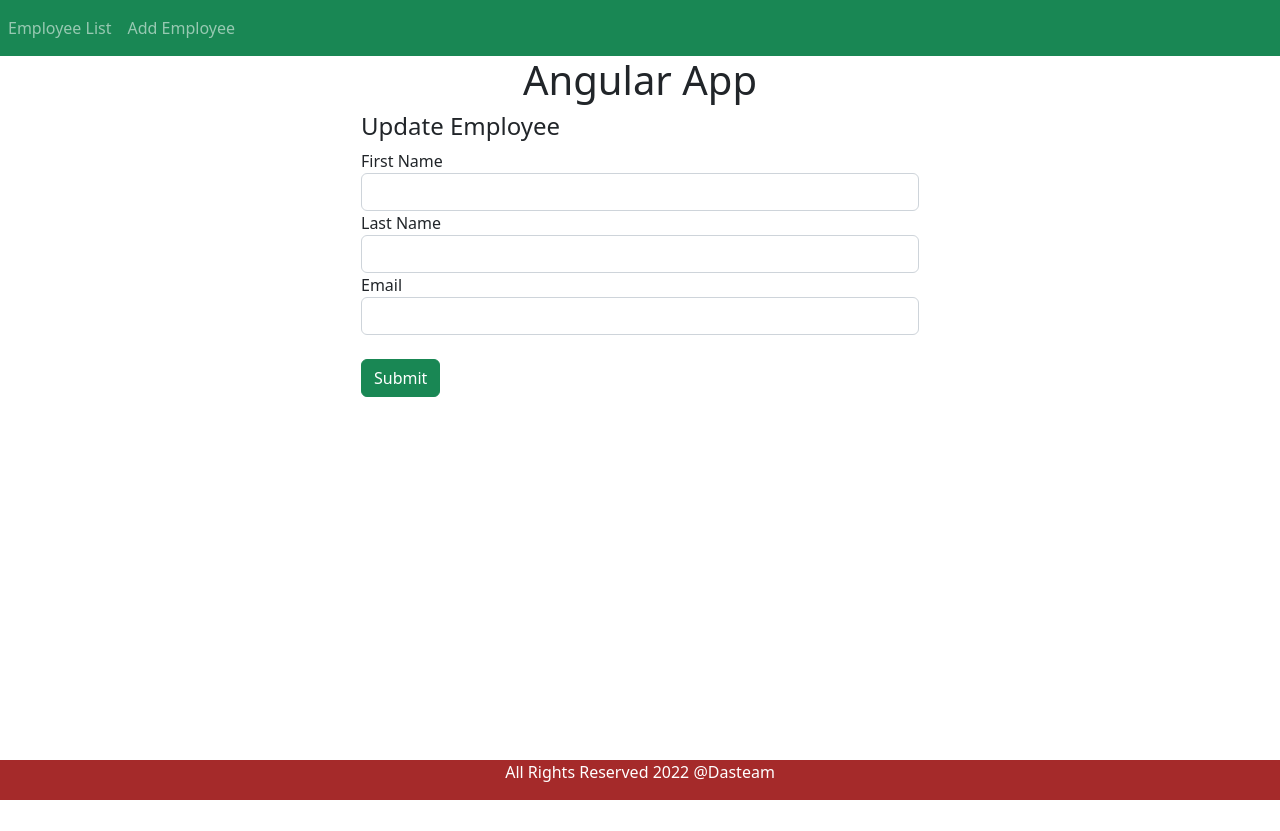
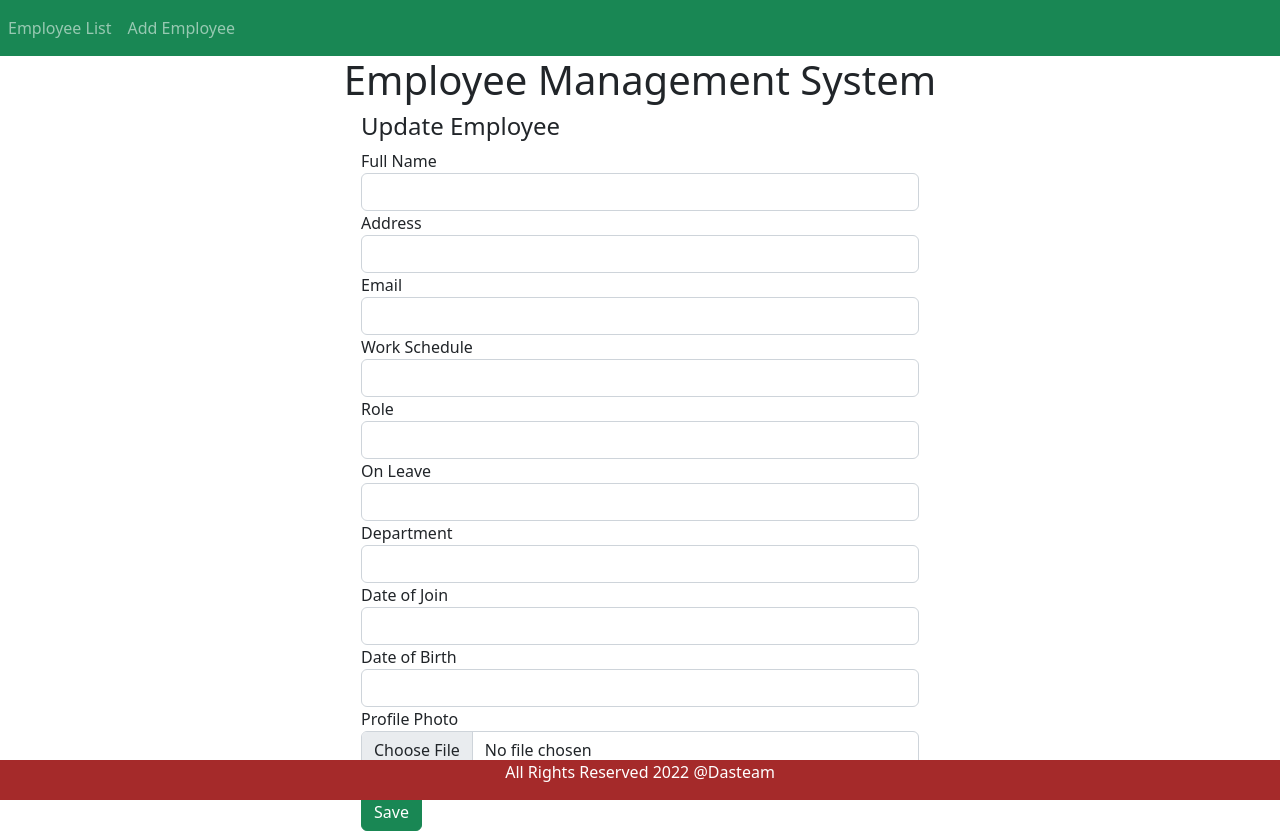
Before and after one commit to Animesh245/Employee-Management-System, an Angular app in the folder Frontend/src/main/frontend/: page /update-employee/1 in a window 1280 px wide. Before the commit the page ends 800 px from the top, so only its background shows below. Built offline with nearby package versions, Linux system fonts and the light colour scheme; no server answers.

Commit message:
Refactored

```diff
--- a/Frontend/src/main/frontend/src/app/app.component.ts
+++ b/Frontend/src/main/frontend/src/app/app.component.ts
@@ -6,5 +6,5 @@ import { Component } from '@angular/core';
   styleUrls: ['./app.component.css']
 })
 export class AppComponent {
-  title = 'Angular App';
+  title = 'Employee Management System';
 }
--- a/Frontend/src/main/frontend/src/app/create-employee/create-employee.component.html
+++ b/Frontend/src/main/frontend/src/app/create-employee/create-employee.component.html
@@ -1,22 +1,61 @@
 <div class="col-md-6 offset-md-3">
     <h4> Create Employee </h4>
-<form (ngSubmit) = "onSubmit()">
+<form (ngSubmit) = "onSubmit()" method="post" enctype="multipart/form-data">
 
     <div class="form-group">
-        <label> First Name </label>
-        <input type="text" class="form-control" id="firstName" [(ngModel)] = "employee.firstName" name="firstName">
-
+        <label> Full Name </label>
+        <input type="text" class="form-control" id="fullName" [(ngModel)] = "employee.fullName" name="fullName">
     </div>
 
+
     <div class="form-group">
-        <label> Last Name </label>
-        <input type="text" class="form-control" id="lastName" [(ngModel)] = "employee.lastName" name="lastName">
+        <label> Address </label>
+        <input type="text" class="form-control" id="address" [(ngModel)] = "employee.address" name="address">
     </div>
+
 
     <div class="form-group">
         <label> Email </label>
         <input type="email" class="form-control" id="email" [(ngModel)] = "employee.email" name="email">
     </div>
+
+
+    <div class="form-group">
+        <label> Work Schedule </label>
+        <input type="text" class="form-control" id="workSchedule" [(ngModel)] = "employee.workSchedule" name="workSchedule">
+    </div>
+
+
+    <div class="form-group">
+        <label> Role </label>
+        <input type="text" class="form-control" id="role" [(ngModel)] = "employee.role" name="role">
+    </div>
+
+    <div class="form-group">
+        <label> On Leave </label>
+        <input type="text" class="form-control" id="onLeave" [(ngModel)] = "employee.onLeave" name="onLeave">
+    </div>
+
+    <div class="form-group">
+        <label> Deparment </label>
+        <input type="text" class="form-control" id="deparment" [(ngModel)] = "employee.worksIn" name="deparment">
+    </div>
+
+    <div class="form-group">
+        <label> Date of Join </label>
+        <input type="text" class="form-control" id="dateOfJoin" [(ngModel)] = "employee.dateOfJoin" name="dateOfJoin">
+    </div>
+
+    <div class="form-group">
+        <label> Date of Birth </label>
+        <input type="text" class="form-control" id="dateOfBirth" [(ngModel)] = "employee.dateOfBirth" name="dateOfBirth">
+    </div>
+
+    <div class="form-group">
+        <label> Profile Photo </label>
+        <input type="file" class="form-control" id="profilePhoto" [(ngModel)] = "employee.profilePhoto" name="profilePhoto">
+    </div>
+
     <br>
 
     <button class="btn btn-success" type="submit">Save</button>
--- a/Frontend/src/main/frontend/src/app/employee-details/employee-details.component.html
+++ b/Frontend/src/main/frontend/src/app/employee-details/employee-details.component.html
@@ -1,16 +1,20 @@
 <div class="col-md-6 offset-md-3">
-    <div class="card" >
+
+    <div class="card" style="width: 18rem;">
+        <img src="EMS_Files/{{employee.profilePhotoPath}}" class="card-img-top" alt="...">
         <div class="card-body">
-            <h4 class="text-primary"> Employee Details </h4>
-        <div>
-            <label> <b> First Name: </b> {{employee.firstName}}</label>
+          <h5 class="card-title">{{employee.fullName}}</h5>
+          <ul class="list-group list-group-flush">
+            <li class="list-group-item"><b> Date of Join: </b> {{employee.dateOfJoin}}</li>
+            <li class="list-group-item"><b> Address:  </b> {{employee.address}}</li>
+            <li class="list-group-item"><b> Email ID:  </b> {{employee.email}}</li>
+            <li class="list-group-item"><b> Date of Birth:  </b> {{employee.dateOfBirth}}</li>
+            <li class="list-group-item"><b> Work Schedule:  </b> {{employee.workSchedule}}</li>
+            <li class="list-group-item"><b> Role:  </b> {{employee.role}}</li>
+            <li class="list-group-item"><b> On Leave:  </b> {{employee.onLeave}}</li>
+            <li class="list-group-item"><b> Works In:  </b> {{employee.worksIn}}</li>
+          </ul>
         </div>
-        <div>
-            <label> <b> Last Name: </b> {{employee.lastName}}</label>
-        </div>
-        <div>
-            <label> <b> Email ID:  </b> {{employee.email}}</label>
-        </div>
-        </div>
-    </div>
-    </div>
+      </div>
+
+</div>
--- a/Frontend/src/main/frontend/src/app/employee-list/employee-list.component.html
+++ b/Frontend/src/main/frontend/src/app/employee-list/employee-list.component.html
@@ -2,18 +2,29 @@
 <table class="table table-striped">
     <thead>
         <tr>
-            <th> Firstname </th>
-            <th> Lastname </th>
+            <th> ID </th>
+            <th> Profile Photo</th>
+            <th> Fullname </th>
             <th> Email </th>
+            <!-- <th> Date of Birth </th> -->
+            <th> Work Schedule</th>
+            <th> Role </th>
+            <th> On Leave</th>
+            <th> Deparment</th>
             <th> Actions </th>
         </tr>
     </thead>
     <tbody>
         <!-- here employees won't be recognised until u introduce in employee-list component -->
         <tr *ngFor="let employee of employees">
-            <td> {{employee.firstName}} </td>
-            <td> {{employee.lastName}} </td>
+            <td> {{employee.id}} </td>
+            <td> <img class="img-thumbnail" src="EMS_Files/{{employee.profilePhotoPath}}" height="150px" width="150px" alt=""> </td>
+            <td> {{employee.fullName}} </td>
             <td> {{employee.email}} </td>
+            <td> {{employee.workSchedule}} </td>
+            <td> {{employee.role}} </td>
+            <td> {{employee.onLeave}} </td>
+            <td> {{employee.worksIn}} </td>
             <td>
                 <button (click)="updateEmployee(employee.id)  " class="btn btn-outline-warning"> Update </button>
                  <button (click)="deleteEmployee(employee.id)" class="btn btn-outline-danger" style="margin-left: 10px"> Delete </button>
--- a/Frontend/src/main/frontend/src/app/employee.service.ts
+++ b/Frontend/src/main/frontend/src/app/employee.service.ts
@@ -13,12 +13,12 @@ export class EmployeeService {
   constructor(private httpClient: HttpClient) { }
 
   getEmployeesList(): Observable<Employee[]>{
-    return this.httpClient.get<Employee[]>(`${this.baseURL}`);
+    return this.httpClient.get<Employee[]>(`${this.baseURL}/`);
   }
 
   //this is a post method, will be used to send data to api
   createEmployee(employee: Employee): Observable<Object>{
-    return this.httpClient.post<Object>(`${this.baseURL}`, employee);
+    return this.httpClient.post<Object>(`${this.baseURL}/`, employee);
   }
 
   getEmployeeById(id: number): Observable<Employee>{
--- a/Frontend/src/main/frontend/src/app/employee.ts
+++ b/Frontend/src/main/frontend/src/app/employee.ts
@@ -1,7 +1,17 @@
 export class Employee {
     //It should be same as the Employee entity
     id!:number ;
-    firstName!: string ;
-    lastName!: string ;
-    email!: string ;
+    fullName!: string ;
+    dateOfJoin!: string;
+    address!: string;
+    email!: string;
+    dateOfBirth!: string;
+    workSchedule!: string;
+    role !: string;
+    onLeave!: string;
+    worksIn!: string;
+    profilePhoto!: File;
+    profilePhotoPath!: string;
+    projectList!: Set<string>;
+    dependentList!: Set<string>;
 }
--- a/Frontend/src/main/frontend/src/app/update-employee/update-employee.component.html
+++ b/Frontend/src/main/frontend/src/app/update-employee/update-employee.component.html
@@ -4,21 +4,61 @@
 
 
     <div class="form-group">
-        <label> First Name </label>
-        <input type="text" class="form-control" id="firstName" [(ngModel)] = "employee.firstName" name="firstName">
+        <label> Full Name </label>
+        <input type="text" class="form-control" id="fullName" [(ngModel)] = "employee.fullName" name="fullName">
     </div>
 
+
     <div class="form-group">
-        <label> Last Name </label>
-        <input type="text" class="form-control" id="lastName" [(ngModel)] = "employee.lastName" name="lastName">
+        <label> Address </label>
+        <input type="text" class="form-control" id="address" [(ngModel)] = "employee.address" name="address">
     </div>
+
 
     <div class="form-group">
         <label> Email </label>
         <input type="email" class="form-control" id="email" [(ngModel)] = "employee.email" name="email">
     </div>
+
+
+    <div class="form-group">
+        <label> Work Schedule </label>
+        <input type="text" class="form-control" id="workSchedule" [(ngModel)] = "employee.workSchedule" name="workSchedule" readonly>
+    </div>
+
+
+    <div class="form-group">
+        <label> Role </label>
+        <input type="text" class="form-control" id="role" [(ngModel)] = "employee.role" name="role" readonly>
+    </div>
+
+    <div class="form-group">
+        <label> On Leave </label>
+        <input type="text" class="form-control" id="onLeave" [(ngModel)] = "employee.onLeave" name="onLeave">
+    </div>
+
+    <div class="form-group">
+        <label> Department </label>
+        <input type="text" class="form-control" id="department" [(ngModel)] = "employee.worksIn" name="department" readonly>
+    </div>
+
+    <div class="form-group">
+        <label> Date of Join </label>
+        <input type="text" class="form-control" id="dateOfJoin" [(ngModel)] = "employee.dateOfJoin" name="dateOfJoin" readonly>
+    </div>
+
+    <div class="form-group">
+        <label> Date of Birth </label>
+        <input type="text" class="form-control" id="dateOfBirth" [(ngModel)] = "employee.dateOfBirth" name="dateOfBirth" readonly>
+    </div>
+
+    <div class="form-group">
+        <label> Profile Photo </label>
+        <input type="file" accept="image/*" class="form-control" id="profilePhoto" [(ngModel)] = "employee.profilePhoto" name="profilePhoto">
+    </div>
+
     <br>
 
-    <button class="btn btn-success" type="submit"> Submit </button>
+    <button class="btn btn-success" type="submit">Save</button>
 </form>
 </div>
```
